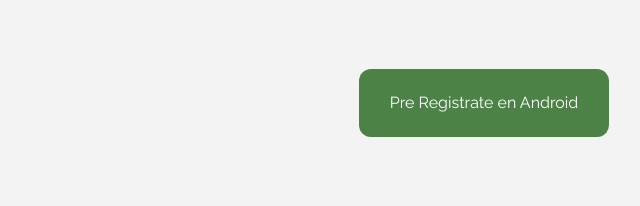
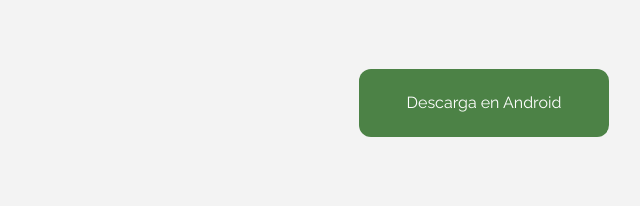
Before and after one commit to tomasgesino/wearlyapp-web, a plain HTML site: page join.html in a window 1280 px wide. Shown: the part 209-415 px from the top of the page, 156-796 px from the left. Drawn offline with nearby package versions, Linux system fonts and the light colour scheme.

Commit message:
Update join.html

```diff
--- a/join.html
+++ b/join.html
@@ -16,7 +16,7 @@
           <button onclick="window.open('https://apps.apple.com/app/id1510229298','_blank')" class="button-ios">Descarga en iOS</button>
         </div>
         <div class="container" style="margin-bottom: 3%;">
-          <button onclick="window.open('https://play.google.com/store/apps/details?id=com.wearly.wearlyappandroid','_blank')" class="button-android">Pre Registrate en Android</button>
+          <button onclick="window.open('https://play.google.com/store/apps/details?id=com.wearly.wearlyappandroid','_blank')" class="button-android">Descarga en Android</button>
         </div>
         <div class="container" style="margin-bottom: 3%;">
           <button onclick="window.open('https://vm.tiktok.com/ZSajDDpY/','_blank')" class="button-tiktok">TikTok</button>
```
